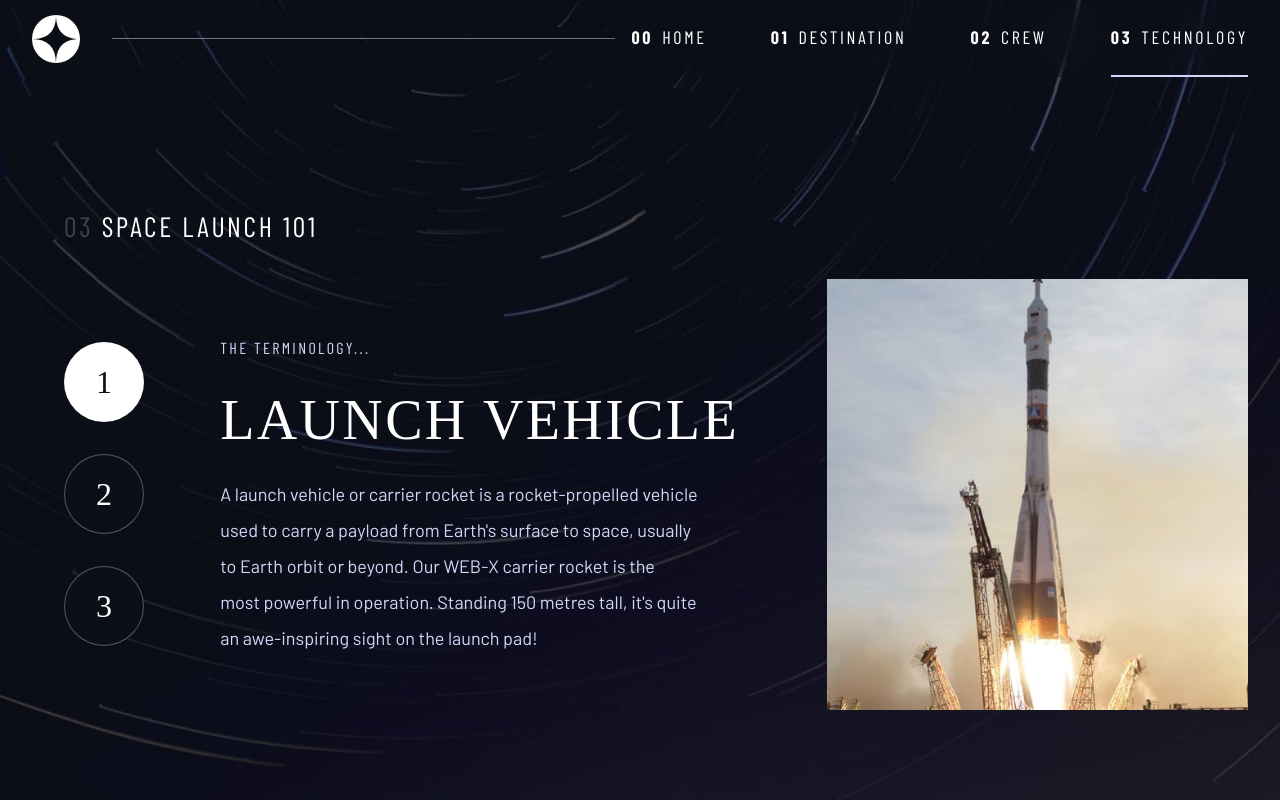
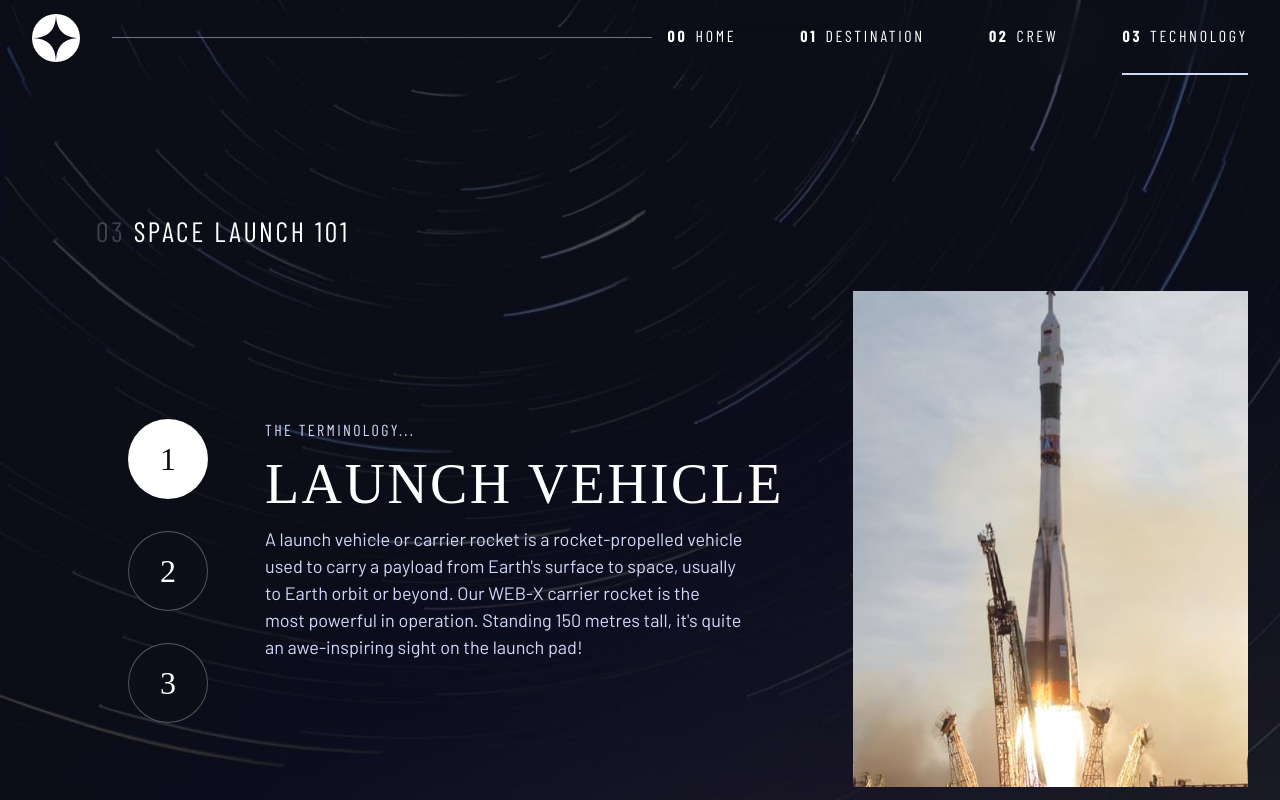
Before and after one commit to kamiliano1/space-tourism-website, a React (Vite) app in the folder space-tourism/: page /technology in a window 1280 px wide. Built offline with nearby package versions, Linux system fonts and the light colour scheme; a web font is replaced by a local one.

Commit message:
Components, CSS file
Changed font size for Button Indicator, Line Indicator, Navbar, Crew page, Destinatio Page, Home Page and Technology Page,
CSS
Updated font sizes for custom value
Refactor grid class to be reusable in all pages, and make CSS more DRY

```diff
--- a/space-tourism/src/components/ButtonsIndicator.jsx
+++ b/space-tourism/src/components/ButtonsIndicator.jsx
@@ -4,7 +4,7 @@ export default function ButtonIndicator(props) {
             onClick={props.toggle}
             aria-selected={props.isClicked}
             aria-controls={`${props.name}-tab`}
-            className="fs-600 bg-c-dark f-c-white ff-belle">
+            className="fs-500 bg-c-dark f-c-white ff-belle">
             <span className="sr-only">{props.name}</span>{props.number+1}
         </h2>
 
--- a/space-tourism/src/components/LineIndicator.jsx
+++ b/space-tourism/src/components/LineIndicator.jsx
@@ -4,7 +4,7 @@ export default function LineIndicator(props) {
                 onClick={props.toggle}
                 aria-selected={props.isClicked}
                 aria-controls={`${props.name}-tab`}
-                className="upper-case f-c-light ff-barlow">{props.name}
+                className="upper-case f-c-light ff-barlow fs-100">{props.name}
             </button>
 
     )
--- a/space-tourism/src/components/Navbar.jsx
+++ b/space-tourism/src/components/Navbar.jsx
@@ -47,7 +47,7 @@ export default function Navbar() {
     const webLinks = pageInfo.map(({name, link, isClicked}, id)=>{
         return  (
             <li key={name} className={isClicked ? "active" : ""}>
-                <Link to={link}  className="upper-case fs-400 ff-barlow letter-spacing-270">
+                <Link to={link}  className="upper-case fs-100-nav ff-barlow letter-spacing-270">
                 <span aria-hidden="true">0{id}</span>{name}
                 </Link>
             </li>
--- a/space-tourism/src/index.css
+++ b/space-tourism/src/index.css
@@ -101,21 +101,21 @@ body {
   /* Tablet */
   --fs-900: 9.375rem;
   --fs-800: 5rem;
-  --fs-700: 1.75rem;
-  --fs-600: 1.5rem;
-  --fs-500: 1.25rem;
-  --fs-400: 1rem;
+  --fs-700: 2.5rem;
+  --fs-600: 2rem;
+  --fs-500: 1.5rem;
+  --fs-400: 1.25rem;
+  --fs-300: 1.75rem;
+  --fs-250: 1rem;
   --fs-300: .875rem;
-  --fs-200: .875rem;
-
+  --fs-200: 1rem;
+  --fs-100-nav: .875rem;
 
   /* Font Family */
 
   --ff-Barlow-Cond: 'Barlow Condensed', sans-serif;
   --ff-Barlow: 'Barlow', sans-serif;
   --ff-Belle: 'Bellefair', serif;
-
-
 }
 
 @media(max-width:35rem) {
@@ -126,32 +126,35 @@ body {
     --fs-900: 5rem;
     --fs-800: 3.5rem;
     --fs-700: 1.5rem;
-    --fs-600: 1rem;
+    --fs-600: 1.25rem;
     --fs-500: 1rem;
     --fs-400: 1rem;
-    --fs-300: .9375rem;
+    --fs-300: 1.75rem;
+    --fs-250: .9375rem;
     --fs-200: .875rem;
+    --fs-100: .9375rem;
+    --fs-100-nav: 1rem;
   }
 
 }
-
-
 
 @media(min-width:56rem) {
   :root {
     /* Font Size */
     /* Desktop */
+    --fs-900: 9.375rem;
     --fs-800: 6.25rem;
     --fs-700: 3.5rem;
     --fs-600: 2rem;
-    --fs-500: 1.75rem;
-    --fs-400: 1.125rem;
-    --fs-300: 1.125rem;
-    --fs-200: 1rem;
+    --fs-500: 2rem;
+    --fs-400: 1.75rem;
+    --fs-300: 1.75rem;
+    --fs-200: .875rem;
+    --fs-250: 1.125rem;
+    --fs-100: 1rem;
+    --fs-100-nav: 1rem;
   }
 }
-
-
 
 /* ************** */
 /* Utility Classes */
@@ -169,17 +172,49 @@ body {
   flex-direction: column;
 }
 
+/* Grid */
+
 .grid {
   display: grid;
   gap: var(--gap, 1rem);
   place-items: center;
+  text-align: center;
+  margin-block: 2rem;
+  grid-template-areas:
+  "title"
+  "image"
+  "indicators"
+  "content";
 
+}
+
+.grid > h1 {
+  grid-area: title;
+  line-height: 2;
+}
+
+.grid > article {
+  grid-area: content
+}
+
+.grid > p {
+  max-width: 55ch;
+  align-self: start;
+}
+
+@media(min-width:35rem) {
+  .grid > h1 {
+    justify-self: start;
+  }
 }
 
 @media(min-width:56rem) {
   .grid {
     grid-template-columns: 2rem 1fr 1fr 2rem;
-
+    margin-top: clamp(2rem, 10vw, 10rem);
+    text-align: start;
+    --gap: 2rem;
+    --flow-space: 0rem;
   }
 
 }
@@ -226,7 +261,6 @@ body {
 .bg-c-light { background-color: hsl(var(--color-light)) }
 .bg-c-white { background-color: hsl(var(--color-white)) }
 
-
 /* Fonts */
 
 .ff-barlow { font-family: var(--ff-Barlow-Cond) }
@@ -243,7 +277,11 @@ body {
 .fs-500 { font-size: var(--fs-500) }
 .fs-400 { font-size: var(--fs-400) }
 .fs-300 { font-size: var(--fs-300) }
+.fs-250 { font-size: var(--fs-250) }
 .fs-200 { font-size: var(--fs-200) }
+.fs-200 { font-size: var(--fs-200) }
+.fs-100 { font-size: var(--fs-100) }
+.fs-100-nav { font-size: var(--fs-100-nav) }
 
 /* Letter Spacing */
 
@@ -291,14 +329,9 @@ border-bottom: 2px solid  hsl(var(--color-light) / 1);
   border-bottom: 2px solid  hsl(var(--color-light) / .5);
 }
 
-
-
-
 .underline-indicators > * {
   border-bottom: 2px solid  hsl(var(--color-light) / 0);
 }
-
-
 
 /* Explore Button */
 .explore-button {
@@ -328,7 +361,7 @@ border-bottom: 2px solid  hsl(var(--color-light) / 1);
 
 .explore-button:hover::after {
   opacity: .15;
-  transform: scale(1.5);
+  transform: scale(1.6);
 }
 
 /* Tabs indicators */
@@ -364,7 +397,6 @@ border-bottom: 2px solid  hsl(var(--color-light) / 1);
 
 .buttons-indicators {
   grid-template-columns: repeat(3, min-content);
-  /* grid-template-rows: 1fr; */
   justify-content: center;
 
 }
@@ -391,7 +423,6 @@ border-bottom: 2px solid  hsl(var(--color-light) / 1);
 
 /* Navigation */
 
-
 .primary-header {
   justify-content: space-between;
 }
@@ -409,7 +440,6 @@ border-bottom: 2px solid  hsl(var(--color-light) / 1);
   margin-right: .5em;
 }
 
-
 nav .opened-navigation {
   transform: translateX(0);
 }
@@ -418,7 +448,6 @@ nav .opened-navigation {
     backdrop-filter: blur(1.5rem);
   }
 }
-
 
 @media(max-width:35rem) {
   .primary-navigation {
@@ -452,7 +481,7 @@ nav .opened-navigation {
 
 
 
-@media(max-width:56rem) {
+@media(min-width: 35rem) and (max-width:56rem) {
 
   .primary-header {
     padding-right: 0;
@@ -481,7 +510,9 @@ nav .opened-navigation {
   .logo {
     order: -2
   }
-
+  .opened-navigation span {
+    display: inline;
+  }
   .primary-header::before {
     content: "";
     height: 1px;
@@ -590,9 +621,9 @@ nav .opened-navigation {
   grid-area: button;
   margin-top: clamp(0.1px, 7vh, 5rem);
 }
-.grid > p {
-  max-width: 55ch;
-  align-self: start;
+
+.grid--home > h1 {
+    justify-self: center;
 }
 
 @media(max-width:35rem) {
@@ -609,21 +640,22 @@ nav .opened-navigation {
     line-height: 1.6;
     max-width: 35ch;
   }
+
 }
 
 @media (min-width:56rem) {
 
-  .home main {
-    margin-top: clamp(.1em, 20vw, 15rem);
-  }
   .grid--home {
-    --gap: 0;
     text-align: start;
     grid-template-areas:
     ". title button ."
     ". content button .";
     place-items: center;
     --flow-space: 2rem
+  }
+
+  .grid--home h1 {
+    justify-self: start;
   }
   .grid > p {
     max-width: 100%;
@@ -641,29 +673,13 @@ nav .opened-navigation {
   margin-bottom: 2rem;
 }
 
-.grid--destination {
-  text-align: center;
-  grid-template-areas:
-    "title"
-    "image"
-    "indicators"
-    "content";
-
-}
 .grid--destination > img {
   grid-area: image;
   width: 50%;
 }
-.grid--destination > h1 {
-  grid-area: title;
-}
 
 .grid--destination > .tabs-indicators {
   grid-area: indicators
-}
-
-.grid--destination > article {
-  grid-area: content;
 }
 
 .grid--destination .flex--column {
@@ -680,25 +696,21 @@ nav .opened-navigation {
     --flow-space: 0;
     --gap: 5rem;
   }
-  .grid--destination h1 {
-    justify-self: start;
-  }
+
 }
 
 @media(min-width:56rem) {
   .grid--destination {
-    margin-top: clamp(2rem, 10vw, 10rem);
-    --gap: 2rem;
-    text-align: start;
     grid-template-areas:
     ". title title ."
     ". image indicators ."
     ". image content .";
-    place-items: center start;
+    place-items: start;
     --flow-space: 0rem;
   }
   .grid--destination > img {
     width: 90%;
+    align-self: start;
   }
   .grid--destination .flex--column {
     justify-content: start;
@@ -708,44 +720,19 @@ nav .opened-navigation {
 
 /* Technology */
 
-.grid--technology {
-  text-align: center;
-  grid-template-areas:
-    "title"
-    "image"
-    "indicators"
-    "content";
-  margin-block: 2rem;
-
-}
 .grid--technology > img {
   grid-area: image;
   width: 100%;
   height: 100%;
-  /* background-image: url("/assets/technology/image-space-capsule-portrait.jpg"); */
-}
-.grid--technology > h1 {
-  grid-area: title;
-}
+ }
+
 
 .grid--technology > .buttons-indicators {
   grid-area: indicators;
 }
 
-.grid--technology > article {
-  grid-area: content;
-  line-height: 2;
-}
-
 .grid--technology > article > h2 > span {
   display: block;
-}
-
-@media(min-width:35rem) {
-  .grid--technology > h1 {
-    justify-self: start;
-    padding-inline: 2rem;
-  }
 }
 
 @media(min-width:56rem) {
@@ -757,17 +744,11 @@ nav .opened-navigation {
   }
 
   .grid--technology {
-    margin-top: clamp(2rem, 10vw, 10rem);
-    text-align: start;
-    grid-template-columns: 100px 3fr 2fr;
+    grid-template-columns: 2rem 6.25rem 3fr 2fr;
     grid-template-areas:
-      "title title ."
-      "indicators content image"
-      "indicators content image";
-      --gap: 2rem;
-  }
-  .grid--technology article {
-    --flow-space: 0;
+      ". title title ."
+      ". indicators content image"
+      ". indicators content image";
   }
   .grid--technology > article > h2 > span {
     font-size: min(3.5rem, 4.6vw);
@@ -781,16 +762,6 @@ nav .opened-navigation {
 }
 
 /* Crew */
-
-.grid--crew {
-  text-align: center;
-  margin-block: 1rem;
-  grid-template-areas:
-  "title"
-  "image"
-  "indicators"
-  "content";
-}
 .grid--crew h2 span {
   display: block;
 }
@@ -804,18 +775,11 @@ nav .opened-navigation {
   width: 60%;
   margin-inline: auto;
 }
-.grid--crew > h1 {
-  grid-area: title;
-}
 
 .grid--crew > .dots-indicators {
   grid-area: indicators;
 }
 
-.grid--crew > article {
-  grid-area: content;
-  line-height: 2;
-}
 .grid--crew h2 {
   color: hsl(var(--color-white) /0.4);
 }
@@ -823,24 +787,15 @@ nav .opened-navigation {
   color: hsl(var(--color-white) / 1);
 }
 
-@media(min-width:35rem) {
-  .grid--crew > h1 {
-    justify-self: start;
-    /* padding-inline: 2rem; */
-  }
-}
 
 @media(min-width:56rem) {
   .grid--crew {
-    /* margin-top: clamp(2rem, 10vw, 10rem); */
-    text-align: start;
-    /* grid-template-columns: 100px 3fr 2fr; */
     grid-template-areas:
       ". title image ."
       ". content image ."
       ". indicators image .";
-      --gap: 2rem;
-      justify-items: start;
+      place-items: start;
+      grid-template-rows: 100px auto auto;
   }
   .grid--crew img {
     width: 100%;
@@ -852,6 +807,11 @@ nav .opened-navigation {
   }
   .grid--crew > .dots-indicators {
     justify-self: start;
+    align-self: end;
+  }
+  .grid--crew article {
+    justify-self: start;
+    align-self: start;
   }
 
   .grid--crew article > h2 > span {
--- a/space-tourism/src/pages/Home.jsx
+++ b/space-tourism/src/pages/Home.jsx
@@ -1,11 +1,10 @@
-import Navbar from "../components/Navbar"
 import ExploreButton from "../components/ExploreButton"
 export default function Home() {
     return (
         <main className="container ff-barlow">
             <div className="f-c-light grid grid--home flow">
-                <h1 className="upper-case fs-500 letter-spacing-475">So, you want to travel to <span className="fs-900 ff-belle f-c-white letter-spacing-475 d-block">Space</span></h1>
-                <p className="fs-400 ff-barlow-reg">Let's face it; if you want to go to space, you might as well genuinely go to outer space and not hover kind of on the edge of it. Well sit back, and relax because we'll give you a truly out of this world experience!</p>
+                <h1 className="upper-case fs-400 letter-spacing-475">So, you want to travel to <span className="fs-900 ff-belle f-c-white letter-spacing-475 d-block">Space</span></h1>
+                <p className="fs-100 ff-barlow-reg">Let's face it; if you want to go to space, you might as well genuinely go to outer space and not hover kind of on the edge of it. Well sit back, and relax because we'll give you a truly out of this world experience!</p>
                 <ExploreButton />
             </div>
 
--- a/space-tourism/src/pages/Technology.jsx
+++ b/space-tourism/src/pages/Technology.jsx
@@ -40,13 +40,13 @@ export default function Technology() {
                 {indicators}
             </div>
 
-            <h1 className="ff-barlow upper-case f-c-white fs-500 letter-spacing-270"><span className="index-grey">03</span>Space launch 101</h1>
+            <h1 className="ff-barlow upper-case f-c-white fs-400 letter-spacing-270"><span className="index-grey">03</span>Space launch 101</h1>
             <img src={currentWidth <896 ? images.landscape : images.portrait} alt={name} />
             <article className="flow container">
-                <h2 className="fs-200 ff-barlow upper-case f-c-light letter-spacing-235">The terminology...
-                <span className="fs-700 ff-belle f-c-white">{name}</span>
+                <h2 className="fs-100 ff-barlow upper-case f-c-light letter-spacing-235">The terminology...
+                    <span className="fs-700 ff-belle f-c-white">{name}</span>
                 </h2>
-                <p className="ff-barlow-reg fs-300 f-c-light max-width-45ch">{description}</p>
+                <p className="ff-barlow-reg fs-250 f-c-light max-width-45ch">{description}</p>
             </article>
         </main>
     )
```
Also changed, not shown: space-tourism/src/pages/Crew.jsx (+5 -3 lines), space-tourism/src/pages/Destination.jsx (+4 -4 lines).
